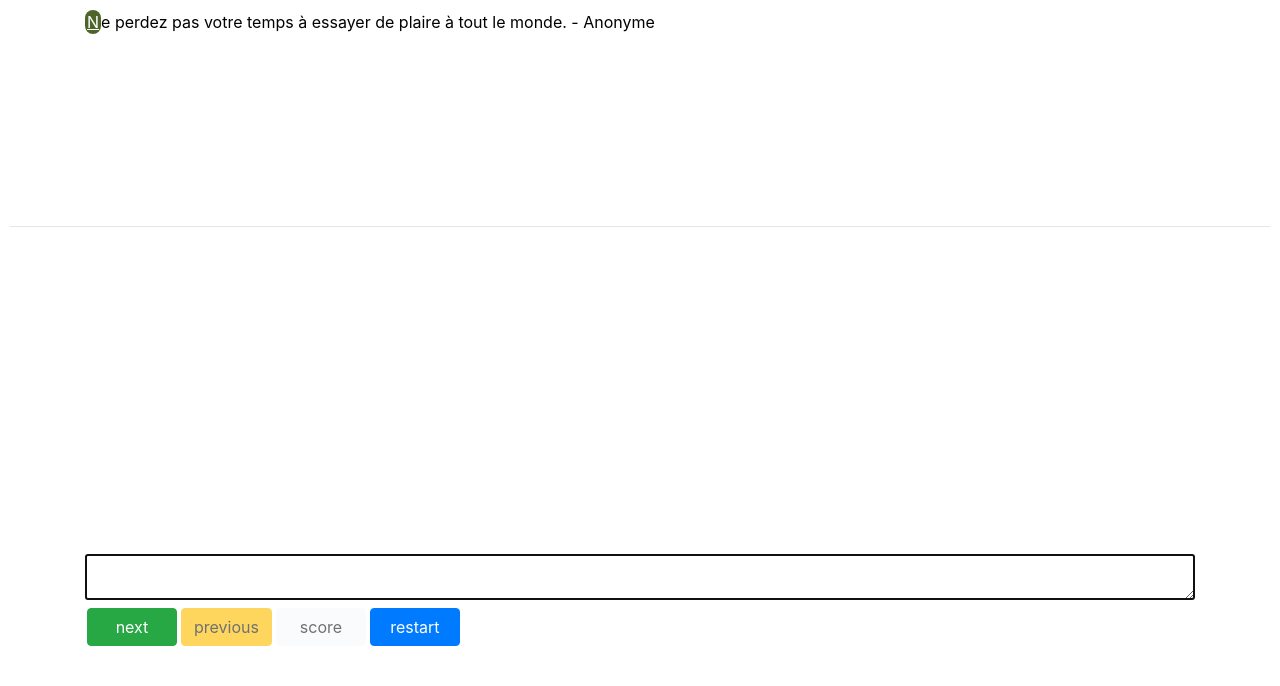
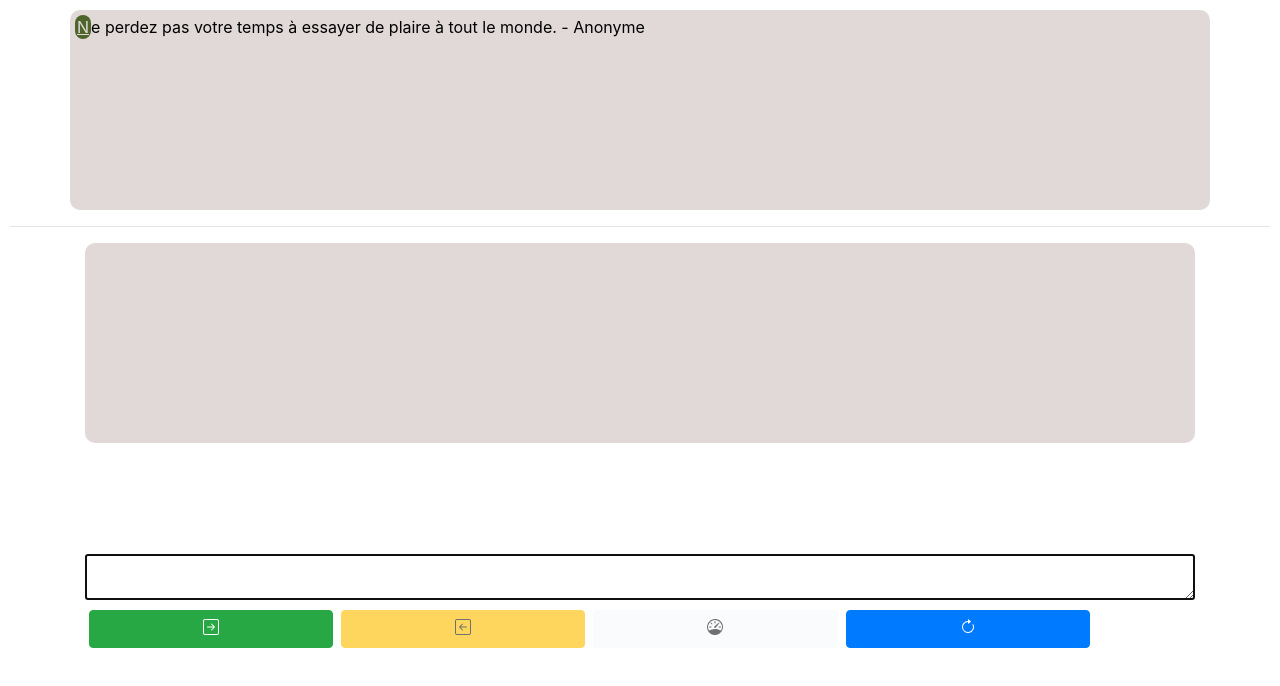
Before and after one commit to YALNEZAMI/dactylo, an Angular app: page / in a window 1280 px wide. Shown: the top 686 px of the page. Built offline with nearby package versions, Linux system fonts and the light colour scheme.

Commit message:
Color of text divs

```diff
--- a/src/app/app.component.css
+++ b/src/app/app.component.css
@@ -2,20 +2,23 @@ main{
     padding: 10px;
 }
 .letter{
-background-color: white;
-color: black;
+background-color: var(--currentBackColor);
+color: var(--currentTextColor);
 padding: 0%;
 }
 .focusedLetter{
     background-color: rgb(77, 101, 42);
     padding: 2px;
-    color: white;
+    color: var(--currentBackColor);
     max-height: max-content;
     border-radius: 20px;
     text-decoration-line: underline;
 }
 
 #currentText{
+    padding: 5px;
+    border-radius: 10px;
+    background-color: var(--currentBackColor);
     min-height: 200px;
 }
 #textAreaElement{
@@ -24,13 +27,17 @@ padding: 0%;
     padding: 10px;
 }
 #myText{
+    padding: 5px;
+    border-radius: 10px;
+    background-color: var(--myBackColor);
+    color: var(--myTextColor);
     margin-top: 10px;
     min-height: 200px;
 }
 
 .mybtn{
-    margin: 2px;
-    min-width: 90px;
+    margin: 4px;
+    min-width: 22%;
 }
 #result{
     display: none;
--- a/src/app/app.component.html
+++ b/src/app/app.component.html
@@ -38,7 +38,19 @@
       (click)="next()"
       class="btn btn-success mybtn"
     >
-      next
+      <svg
+        xmlns="http://www.w3.org/2000/svg"
+        width="16"
+        height="16"
+        fill="currentColor"
+        class="bi bi-arrow-right-square"
+        viewBox="0 0 16 16"
+      >
+        <path
+          fill-rule="evenodd"
+          d="M15 2a1 1 0 0 0-1-1H2a1 1 0 0 0-1 1v12a1 1 0 0 0 1 1h12a1 1 0 0 0 1-1zM0 2a2 2 0 0 1 2-2h12a2 2 0 0 1 2 2v12a2 2 0 0 1-2 2H2a2 2 0 0 1-2-2zm4.5 5.5a.5.5 0 0 0 0 1h5.793l-2.147 2.146a.5.5 0 0 0 .708.708l3-3a.5.5 0 0 0 0-.708l-3-3a.5.5 0 1 0-.708.708L10.293 7.5z"
+        />
+      </svg>
     </button>
     <!--previous text button-->
     <button
@@ -46,7 +58,19 @@
       (click)="previous()"
       class="btn btn-warning mybtn"
     >
-      previous
+      <svg
+        xmlns="http://www.w3.org/2000/svg"
+        width="16"
+        height="16"
+        fill="currentColor"
+        class="bi bi-arrow-left-square"
+        viewBox="0 0 16 16"
+      >
+        <path
+          fill-rule="evenodd"
+          d="M15 2a1 1 0 0 0-1-1H2a1 1 0 0 0-1 1v12a1 1 0 0 0 1 1h12a1 1 0 0 0 1-1zM0 2a2 2 0 0 1 2-2h12a2 2 0 0 1 2 2v12a2 2 0 0 1-2 2H2a2 2 0 0 1-2-2zm11.5 5.5a.5.5 0 0 1 0 1H5.707l2.147 2.146a.5.5 0 0 1-.708.708l-3-3a.5.5 0 0 1 0-.708l3-3a.5.5 0 1 1 .708.708L5.707 7.5z"
+        />
+      </svg>
     </button>
     <!--score button(activated at the end)-->
     <button
@@ -54,10 +78,42 @@
       (click)="result()"
       class="btn btn-light mybtn"
     >
-      score
+      <svg
+        xmlns="http://www.w3.org/2000/svg"
+        width="16"
+        height="16"
+        fill="currentColor"
+        class="bi bi-speedometer"
+        viewBox="0 0 16 16"
+      >
+        <path
+          d="M8 2a.5.5 0 0 1 .5.5V4a.5.5 0 0 1-1 0V2.5A.5.5 0 0 1 8 2M3.732 3.732a.5.5 0 0 1 .707 0l.915.914a.5.5 0 1 1-.708.708l-.914-.915a.5.5 0 0 1 0-.707zM2 8a.5.5 0 0 1 .5-.5h1.586a.5.5 0 0 1 0 1H2.5A.5.5 0 0 1 2 8m9.5 0a.5.5 0 0 1 .5-.5h1.5a.5.5 0 0 1 0 1H12a.5.5 0 0 1-.5-.5m.754-4.246a.389.389 0 0 0-.527-.02L7.547 7.31A.91.91 0 1 0 8.85 8.569l3.434-4.297a.389.389 0 0 0-.029-.518z"
+        />
+        <path
+          fill-rule="evenodd"
+          d="M6.664 15.889A8 8 0 1 1 9.336.11a8 8 0 0 1-2.672 15.78zm-4.665-4.283A11.945 11.945 0 0 1 8 10c2.186 0 4.236.585 6.001 1.606a7 7 0 1 0-12.002 0z"
+        />
+      </svg>
     </button>
     <!--restart button-->
-    <button (click)="restart()" class="btn btn-primary mybtn">restart</button>
+    <button (click)="restart()" class="btn btn-primary mybtn">
+      <svg
+        xmlns="http://www.w3.org/2000/svg"
+        width="16"
+        height="16"
+        fill="currentColor"
+        class="bi bi-arrow-clockwise"
+        viewBox="0 0 16 16"
+      >
+        <path
+          fill-rule="evenodd"
+          d="M8 3a5 5 0 1 0 4.546 2.914.5.5 0 0 1 .908-.417A6 6 0 1 1 8 2z"
+        />
+        <path
+          d="M8 4.466V.534a.25.25 0 0 1 .41-.192l2.36 1.966c.12.1.12.284 0 .384L8.41 4.658A.25.25 0 0 1 8 4.466"
+        />
+      </svg>
+    </button>
   </div>
   <!--result div-->
   <div id="result">
--- a/src/styles.css
+++ b/src/styles.css
@@ -1 +1,7 @@
 /* You can add global styles to this file, and also import other style files */
+:root{
+    --currentBackColor:rgb(225, 216, 216);
+    --currentTextColor: black;
+    --myBackColor:rgb(225, 216, 216);
+    --myTextColor: black;
+}
```
